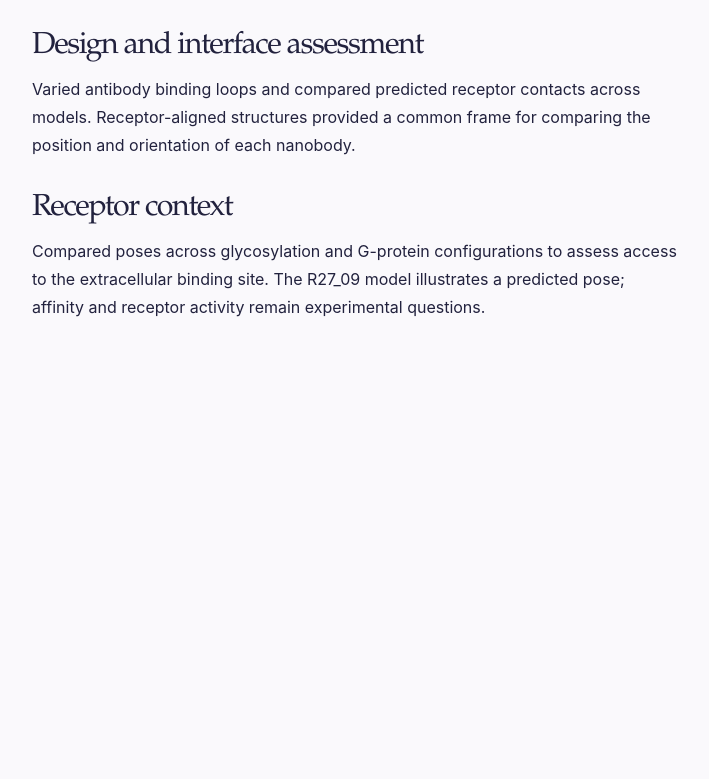
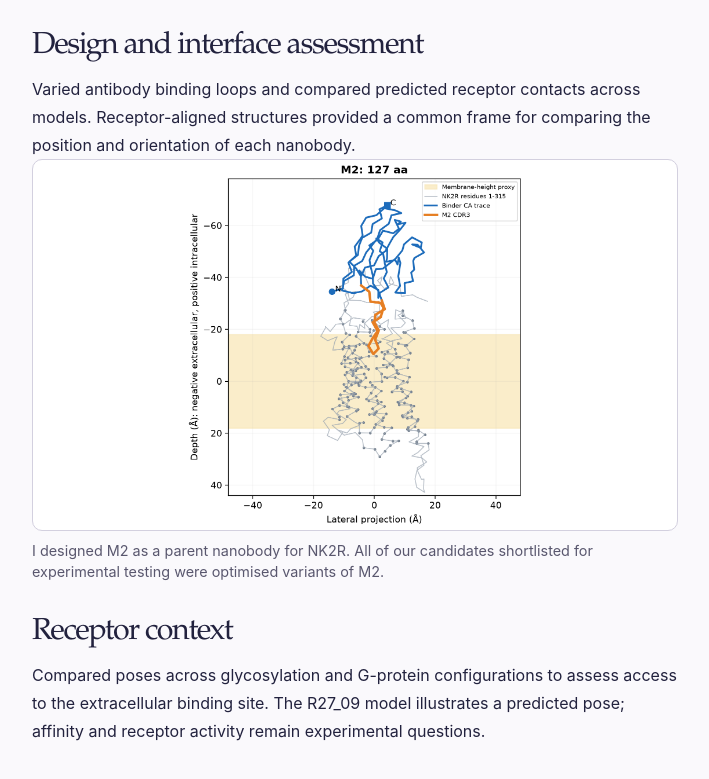
Before and after one commit to Lectria-hub/Lectria-hub.github.io, a plain HTML site: page projects/nk2r.html in a window 1280 px wide. Shown: the part 1010-1789 px from the top of the page, without its empty margins (68-777 px from the left). Before the commit the page ends 1407 px from the top, so only its background shows below. Drawn offline with Linux system fonts and the light colour scheme.

Commit message:
Add M2 parent design to NK2R project

```diff
--- a/projects/nk2r.html
+++ b/projects/nk2r.html
@@ -17,6 +17,10 @@
       <div class="detail-story">
         <figure class="project-result"><a href="../figures/nk2r-design.webp" aria-label="Open full-size project figure"><img src="../figures/nk2r-design.webp" alt="Predicted NK2R–nanobody complex"></a><figcaption>AlphaFold 3 model of design R27_09 (seed 1901). The designed nanobody is shown in plum and NK2R in blue-grey. The view shows the two proteins at the predicted interface.</figcaption></figure>
         <section><h2>Design and interface assessment</h2><p>Varied antibody binding loops and compared predicted receptor contacts across models. Receptor-aligned structures provided a common frame for comparing the position and orientation of each nanobody.</p></section>
+        <figure class="project-result" id="m2-parent">
+          <a href="../figures/nk2r-m2-parent.png" aria-label="Open the full-size M2 parent design figure"><img src="../figures/nk2r-m2-parent.png" alt="Predicted M2 nanobody pose in blue against NK2R in grey, with the CDR3 loop highlighted in orange."></a>
+          <figcaption>I designed M2 as a parent nanobody for NK2R. All of our candidates shortlisted for experimental testing were optimised variants of M2.</figcaption>
+        </figure>
         <section><h2>Receptor context</h2><p>Compared poses across glycosylation and G-protein configurations to assess access to the extracellular binding site. The R27_09 model illustrates a predicted pose; affinity and receptor activity remain experimental questions.</p></section>
       </div>
       <aside class="detail-aside" aria-label="Project summary">
```
Also changed, not shown: figures/nk2r-m2-parent.png (added).
